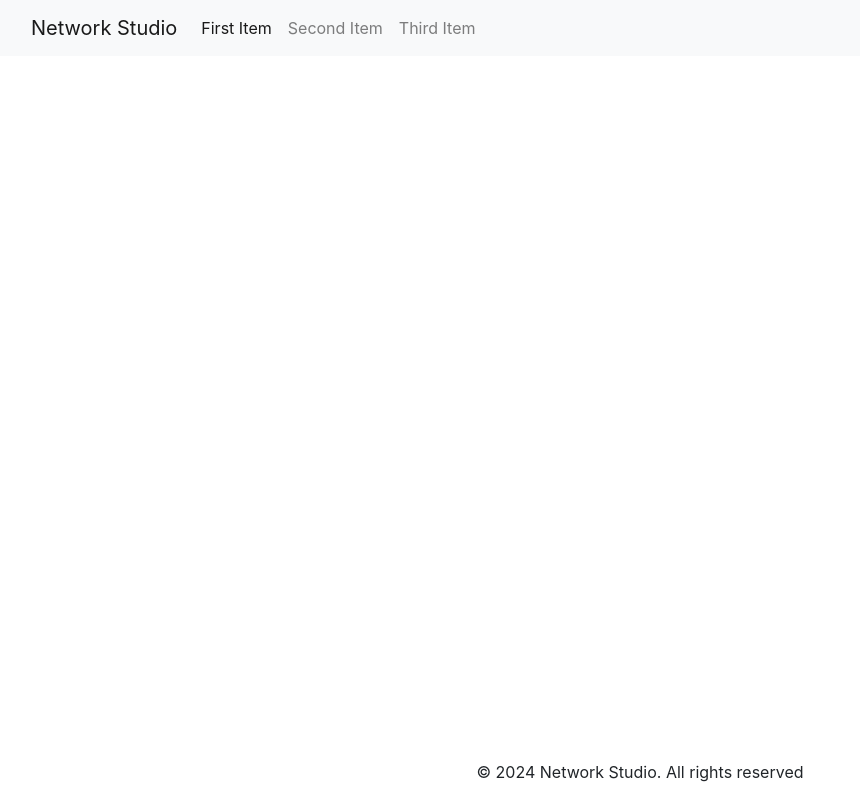
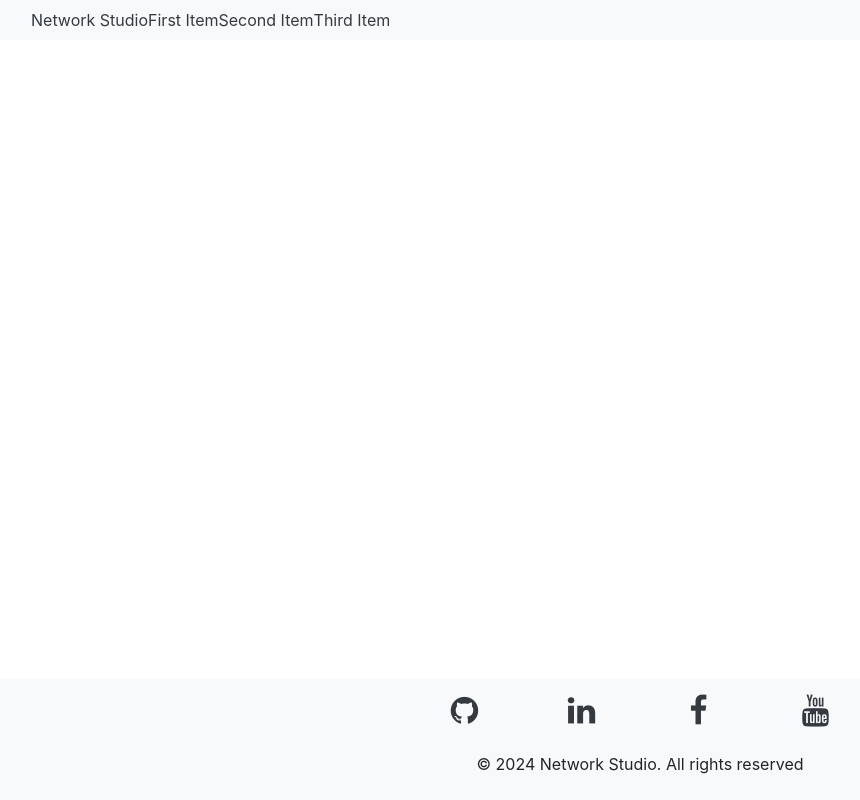
Before and after one commit to mihai-ciorobitca/networkstudio, a Flask app: page / in a window 1280 px wide. Shown: the whole page, without its empty margins (0-860 px from the left). Run offline with Flask 3, Linux system fonts and the light colour scheme; some libraries are stand-ins or nearby versions.

Commit message:
Removed Pingendo code

```diff
--- a/api/templates/index.html
+++ b/api/templates/index.html
@@ -5,28 +5,53 @@
     <meta charset="utf-8">
     <meta name="viewport" content="width=device-width, initial-scale=1.0">
     <title>Network Studio</title>
+    <link rel="stylesheet" href="https://cdnjs.cloudflare.com/ajax/libs/font-awesome/4.7.0/css/font-awesome.min.css"
+        type="text/css">
     <link rel="stylesheet" href="https://cdnjs.cloudflare.com/ajax/libs/twitter-bootstrap/4.1.0/css/bootstrap.min.css">
     <link rel="stylesheet" href="https://cdnjs.cloudflare.com/ajax/libs/ionicons/2.0.1/css/ionicons.min.css">
 </head>
 
 <body>
     <nav class="navbar navbar-light navbar-expand-md bg-light">
-        <div class="container-fluid"><a href="#" class="navbar-brand">Network Studio</a><button data-toggle="collapse" data-target="#navcol-2" class="navbar-toggler"><span class="sr-only">Toggle navigation</span><span class="navbar-toggler-icon"></span></button>
-            <div class="collapse navbar-collapse"
-                id="navcol-2">
+        <div class="container-fluid"><a class = "text-dark" href="#" class="navbar-brand">Network Studio</a><button data-toggle="collapse"
+                data-target="#navcol-3" class="navbar-toggler"><span class="sr-only">Toggle navigation</span><span
+                    class="navbar-toggler-icon"></span></button>
+            <div class="collapse navbar-collapse" id="navcol-3">
                 <ul class="nav navbar-nav">
-                    <li role="presentation" class="nav-item"><a href="#" class="nav-link active">First Item</a></li>
-                    <li role="presentation" class="nav-item"><a href="#" class="nav-link">Second Item</a></li>
-                    <li role="presentation" class="nav-item"><a href="#" class="nav-link">Third Item</a></li>
+                    <li role="presentation" class="nav-item"><a class = "text-dark" href="#" class="nav-link active">First Item</a></li>
+                    <li role="presentation" class="nav-item"><a class = "text-dark" href="#" class="nav-link">Second Item</a></li>
+                    <li role="presentation" class="nav-item"><a class = "text-dark" href="#" class="nav-link">Third Item</a></li>
                 </ul>
             </div>
         </div>
     </nav>
 
-    <footer class="bg-body-tertiary text-center w-100" style="position: fixed; bottom: 0;">
-        <div>
-            <p class="copyright">© 2024 Network Studio. All rights reserved<br></p>
+    <footer class="bg-body-tertiary text-center w-100 bg-light" style="position: fixed; bottom: 0;">
+        <div class="d-flex justify-content-center">
+            <div class="row p-3" style="width: 500px;">
+                <div class="col-3">
+                    <a class = "text-dark" href="https://github.com/mihai-ciorobitca/" style="cursor: pointer;">
+                        <i class="fa fa-2x fa-github"></i>
+                    </a>
+                </div>
+                <div class="col-3">
+                    <a class = "text-dark" href="https://linkedin.com/in/mihai.ciorobitca/" style="cursor: pointer;">
+                        <i class="fa fa-2x fa-linkedin"></i>
+                    </a>
+                </div>
+                <div class="col-3">
+                    <a class = "text-dark" href="https://facebook.com/m.ciorobitca/" style="cursor: pointer;">
+                        <i class="fa fa-2x fa-facebook"></i>
+                    </a>
+                </div>
+                <div class="col-3">
+                    <a class = "text-dark" href="https://youtube.com/@mihai.ciorobitca/" style="cursor: pointer;">
+                        <i class="fa fa-2x fa-youtube"></i>
+                    </a>
+                </div>
+            </div>
         </div>
+        <p class="copyright py-2">© 2024 Network Studio. All rights reserved</p>
     </footer>
     <script src="https://cdnjs.cloudflare.com/ajax/libs/jquery/3.2.1/jquery.min.js"></script>
     <script src="https://cdnjs.cloudflare.com/ajax/libs/twitter-bootstrap/4.1.0/js/bootstrap.bundle.min.js"></script>
```
